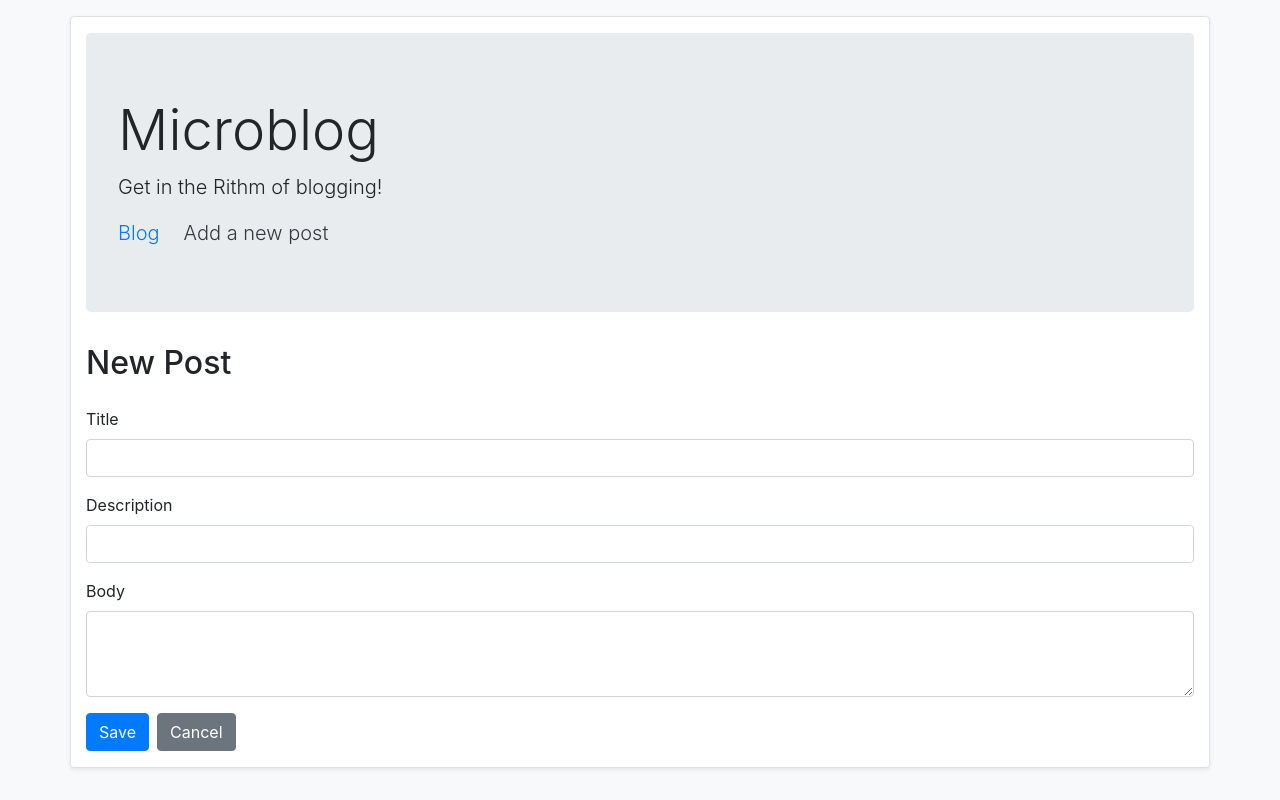
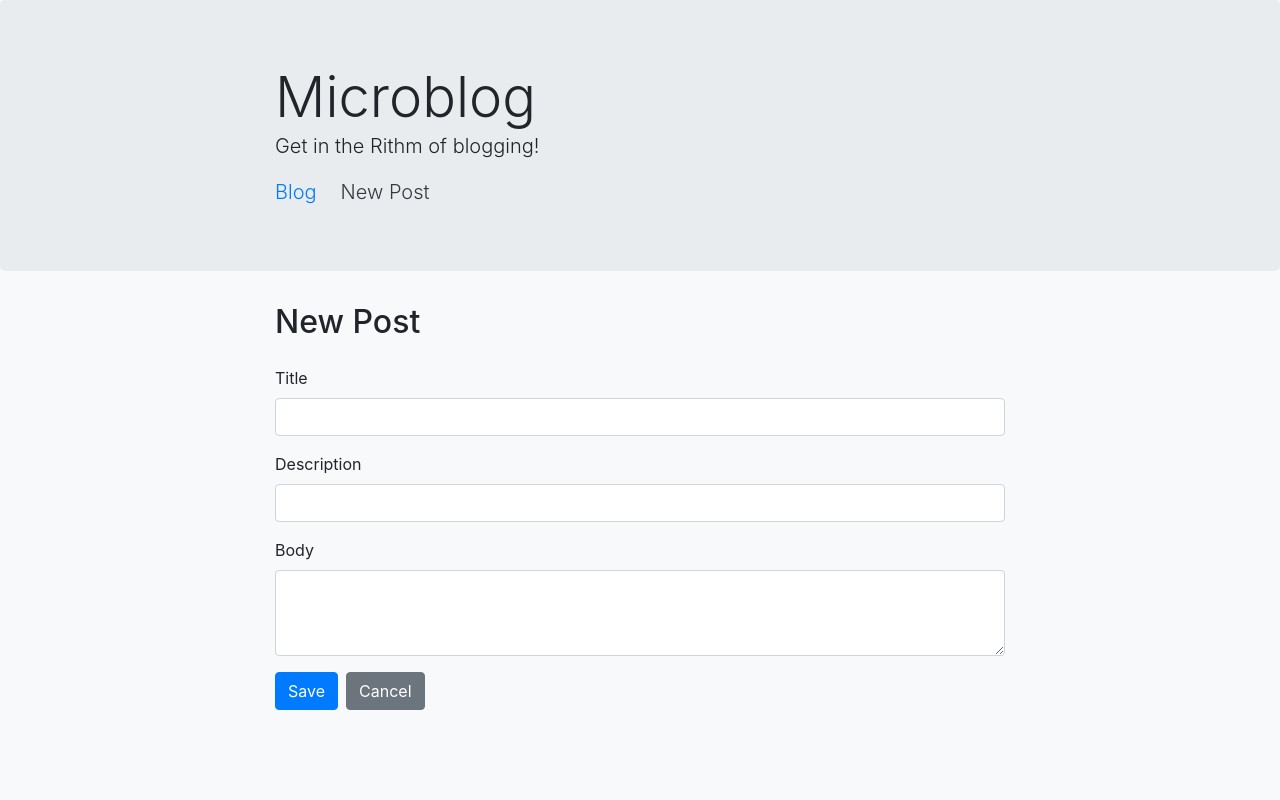
Before and after one commit to chad-schroeder/react-microblog, a React (Create React App) app: page /new in a window 1280 px wide. Built offline with nearby package versions, Linux system fonts and the light colour scheme.

Commit message:
Layout updates

```diff
--- a/src/App.js
+++ b/src/App.js
@@ -86,8 +86,13 @@ class App extends Component {
 
   render() {
     return (
-      <main className="container my-3 py-3 bg-white border rounded shadow-sm">
+      <>
+        <header>
           <NavBox />
+        </header>
+        <main className="container">
+          <div className="row justify-content-center">
+            <div className="col-12 col-md-10 col-lg-8">
               <Routes
                 addPost={this.addPost}
                 deletePost={this.deletePost}
@@ -95,7 +100,10 @@ class App extends Component {
                 deleteComment={this.deleteComment}
                 {...this.state}
               />
+            </div>
+          </div>
         </main>
+      </>
     );
   }
 }
--- a/src/components/NavBox/NavBox.js
+++ b/src/components/NavBox/NavBox.js
@@ -1,12 +1,17 @@
 import React, { Component } from 'react';
 import { NavLink } from 'react-router-dom';
+import { FontAwesomeIcon } from '@fortawesome/react-fontawesome';
 
 class NavBox extends Component {
   render() {
     return (
       <div className="jumbotron">
-        <h1 className="display-4">Microblog</h1>
-        <p className="lead">Get in the Rithm of blogging!</p>
+        <div className="container">
+          <div className="row justify-content-center">
+            <div className="col-12 col-md-10 col-lg-8">
+              <h1 className="display-4 mb-0">Microblog</h1>
+
+              <p className="lead mb-3">Get in the Rithm of blogging!</p>
               <NavLink
                 exact
                 className="mr-4 lead text-decoration-none"
@@ -21,8 +26,11 @@ class NavBox extends Component {
                 activeClassName="text-dark"
                 to="/new"
               >
-          Add a new post
+                New Post
               </NavLink>
+            </div>
+          </div>
+        </div>
       </div>
     );
   }
--- a/src/components/Post/Post.js
+++ b/src/components/Post/Post.js
@@ -2,7 +2,6 @@ import React, { Component } from 'react';
 import PostForm from '../PostForm/PostForm';
 import CommentList from '../CommentList/CommentList';
 import { FontAwesomeIcon } from '@fortawesome/react-fontawesome';
-import PostCard from '../PostCard/PostCard';
 
 class Post extends Component {
   constructor(props) {
@@ -45,18 +44,14 @@ class Post extends Component {
       );
     } else {
       return (
-        <div className="card">
-          <div className="card-body">
+        <>
           <div className="media">
             <div className="media-body">
               <h1 className="mb-1">{title}</h1>
               <p className="lead text-muted">{description}</p>
             </div>
             <div className="ml-3 align-self-center">
-                <button
-                  className="btn btn-lg btn-link"
-                  onClick={this.handleEdit}
-                >
+              <button className="btn btn-lg btn-link" onClick={this.handleEdit}>
                 <FontAwesomeIcon icon="edit" />
               </button>
               <button
@@ -68,15 +63,13 @@ class Post extends Component {
             </div>
           </div>
           <p className="lead">{body}</p>
-          </div>
-          <div className="card-footer">
+
           <CommentList
             comments={comments}
             addComment={this.addComment}
             deleteComment={this.deleteComment}
           />
-          </div>
-        </div>
+        </>
       );
     }
   }
--- a/src/index.js
+++ b/src/index.js
@@ -3,13 +3,18 @@ import ReactDOM from 'react-dom';
 import { BrowserRouter } from 'react-router-dom';
 import 'bootstrap/dist/css/bootstrap.css';
 import { library } from '@fortawesome/fontawesome-svg-core';
-import { faEdit, faTimes } from '@fortawesome/free-solid-svg-icons';
+import {
+  faEdit,
+  faTimes,
+  faRssSquare
+} from '@fortawesome/free-solid-svg-icons';
 import './index.css';
 import App from './App';
 import * as serviceWorker from './serviceWorker';
 
 library.add(faEdit);
 library.add(faTimes);
+library.add(faRssSquare);
 
 ReactDOM.render(
   <BrowserRouter>
```
Lines whose indentation alone changed are shown as unchanged.
